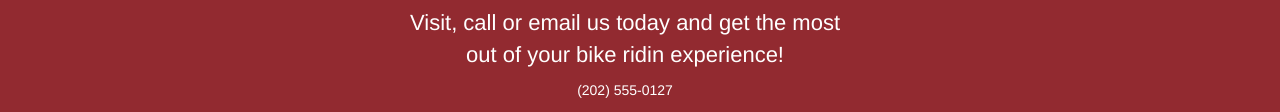
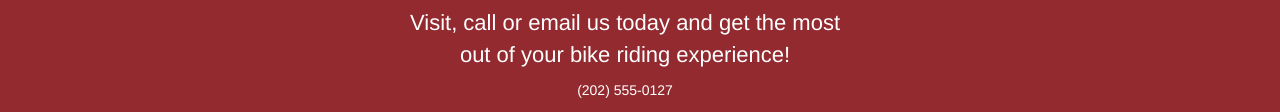
Before and after one commit to brownkm5/2.1-swamp-rabbit-cycling, a plain HTML site: page index.html in a window 1280 px wide. Shown: the part 549-661 px from the top of the page. Drawn offline with Linux system fonts and the light colour scheme.

Commit message:
fixed spelling

```diff
--- a/index.html
+++ b/index.html
@@ -25,7 +25,7 @@
       <p class="hidden-xs col-sm-12 info">From mountain bikes to kids training wheels, we've got what you<br/>need. Come join us for our Saturday community events<br/> or just stop by to say hello!</p>
     </div>
     <div class="col-sm-12 row">
-      <span class="contact"><p>Visit, call or email us today and get the most<br/> out of your bike ridin experience!</p></span>
+      <span class="contact"><p>Visit, call or email us today and get the most<br/> out of your bike riding experience!</p></span>
       <p class="number">(202) 555-0127</p>
       <p class="number">swamprabbitcycling@example.com</p>
     </div>
```
